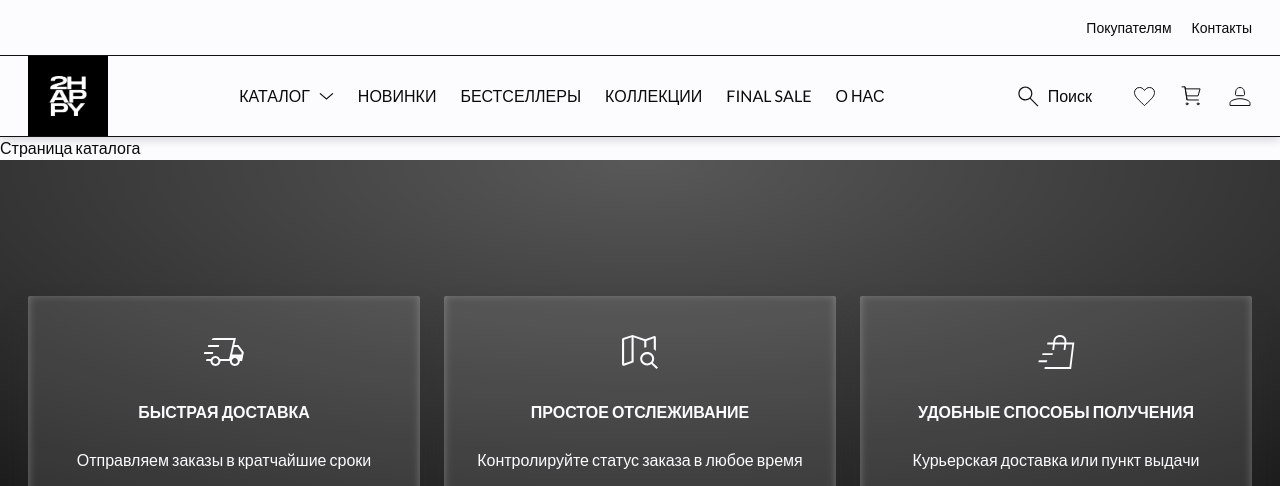
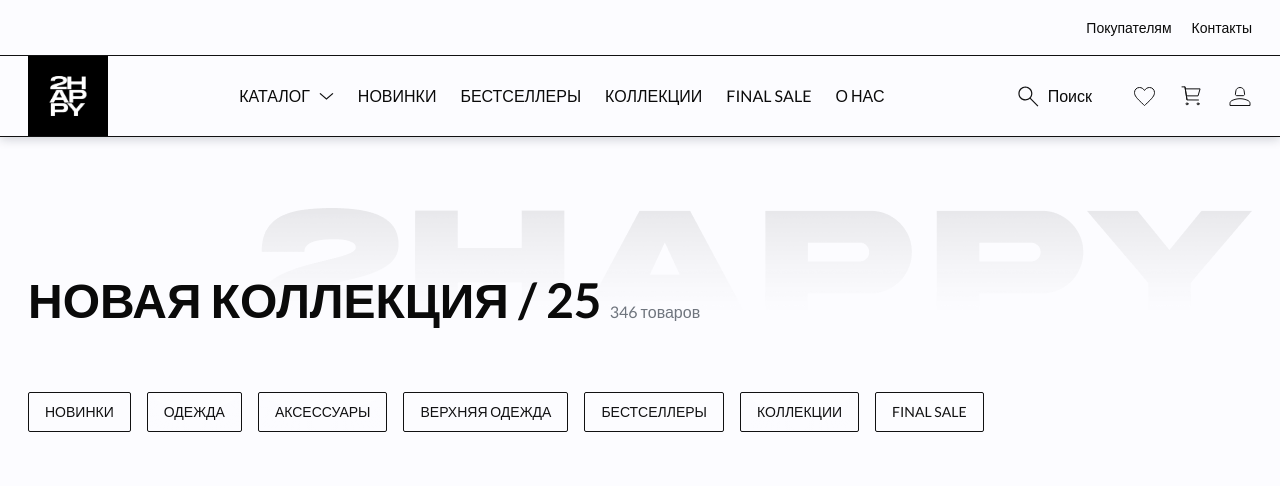
Before and after one commit to Stobles/2happy, a Next.js app: page /bags in a window 1280 px wide. Shown: the top 486 px of the page. Built offline with nearby package versions, Linux system fonts and the light colour scheme.

Commit message:
feat: create catalog header

```diff
--- /dev/null
+++ b/src/app/(catalog)/[category]/consts.ts
@@ -0,0 +1,43 @@
+import { Category } from "@/features/Categories/types";
+
+export const PRODUCTS = Array.from({ length: 24 }, (_, i) => ({
+  id: `id${i + 1}`,
+  title: ["Платье", "Куртка", "Брюки", "Футболка", "Рубашка"][i % 5],
+  colors: [
+    {
+      id: 1,
+      hex: `#${Math.floor(Math.random() * 16777215)
+        .toString(16)
+        .padStart(6, "0")}`,
+    },
+    {
+      id: 2,
+      hex: `#${Math.floor(Math.random() * 16777215)
+        .toString(16)
+        .padStart(6, "0")}`,
+    },
+  ],
+  sizes: [
+    { id: 1, size: "XS" },
+    { id: 2, size: "S" },
+    { id: 3, size: "M" },
+    { id: 4, size: "L" },
+    { id: 5, size: "XL" },
+  ].slice(0, Math.floor(Math.random() * 5) + 1),
+  price: Math.floor(Math.random() * (100000 - 30000) + 30000),
+  sale: {
+    price: Math.floor(Math.random() * (70000 - 20000) + 20000),
+    amount: Math.floor(Math.random() * 30) + 10,
+  },
+  image: "/images/Home/Fashion/fashion-1.jpg",
+}));
+
+export const CATEGORIES: Category[] = [
+  { text: "Новинки", href: "/" },
+  { text: "Одежда", href: "/" },
+  { text: "Аксессуары", href: "/" },
+  { text: "Верхняя одежда", href: "/" },
+  { text: "Бестселлеры", href: "/" },
+  { text: "Коллекции", href: "/" },
+  { text: "Final Sale", href: "/" },
+];
--- a/src/app/(catalog)/[category]/page.tsx
+++ b/src/app/(catalog)/[category]/page.tsx
@@ -1,5 +1,29 @@
+"use client";
+
+import Container from "@/components/UI/Container";
+import { CategorySlider } from "@/features/Categories/components/CategorySlider/CategorySlider";
+import Image from "next/image";
+import { CATEGORIES } from "./consts";
+
 const CatalogPage = () => {
-  return <div>Страница каталога</div>;
+  return (
+    <Container className="my-section flex flex-col gap-10">
+      <Image
+        className="absolute w-[992px] h-[112px] top-[-64px] right-0"
+        width={992}
+        height={112}
+        src="/images/section-logo.png"
+        alt="section-logo"
+      />
+      <div className="w-full flex flex-col gap-16">
+        <div className="flex items-end gap-2">
+          <h2 className="text-h2">Новая коллекция / 25</h2>
+          <span className="text-body2 mb-1 text-gray-middle">346 товаров</span>
+        </div>
+        <CategorySlider categories={CATEGORIES} />
+      </div>
+    </Container>
+  );
 };
 
 export default CatalogPage;
--- a/src/components/UI/Button.tsx
+++ b/src/components/UI/Button.tsx
@@ -5,7 +5,7 @@ import { cva, type VariantProps } from "class-variance-authority";
 import { cn } from "@/lib/utils";
 
 const buttonVariants = cva(
-  `inline-flex w-max items-center justify-center gap-2 whitespace-nowrap uppercase rounded-xs bg-radial-gradient text-sm font-medium transition-colors duration-300
+  `inline-flex w-max items-center justify-center gap-2 whitespace-nowrap uppercase rounded-xs bg-radial-gradient text-sm font-medium transition-all duration-300
   focus-visible:outline-none focus-visible:border-solid focus-visible:border-2 focus-visible:border-stroke-black
   disabled:pointer-events-none disabled:bg-button-bg-disabled disabled:text-button-text-disabled disabled:svg-disabled
   [&_svg]:pointer-events-none [&_svg]:size-[24px] [&_svg]:shrink-0 [&_svg]:transition-colors`,
@@ -17,7 +17,7 @@ const buttonVariants = cva(
           [&_svg]:fill-white
           hover:bg-button-primary-bg-hover hover:primary-svg-hover
           focus-visible:bg-button-primary-bg-focused active:primary-svg-active`,
-        secondary: `text-button-secondary-text border-[1px] border-stroke-black
+        secondary: `text-button-secondary-text border-[1px] border-stroke-black bg-button-secondary-bg
           hover:bg-button-secondary-bg-hover hover:text-button-secondary-text-hover hover:border-stroke-darkGrey hover:secondary-svg-hover
           focus-visible:bg-button-secondary-bg-focused
           active:border-[1px] active:bg-button-secondary-bg-active active:secondary-svg-active`,
--- a/src/components/UI/SliderButton.tsx
+++ b/src/components/UI/SliderButton.tsx
@@ -1,20 +1,51 @@
-import { ReactNode } from "react";
+import { Slot } from "@radix-ui/react-slot";
+import { ButtonHTMLAttributes, useEffect, useState } from "react";
 import { useSwiper } from "swiper/react";
 
-const SliderButton = ({
-  children,
-  type,
-}: {
-  children: ReactNode;
-  type: "next" | "prev";
-}) => {
+interface ISliderButtonProps extends ButtonHTMLAttributes<HTMLButtonElement> {
+  slideType: "next" | "prev";
+  asChild?: boolean;
+}
+
+const SliderButton = ({ slideType, asChild, ...props }: ISliderButtonProps) => {
+  const Comp = asChild ? Slot : "button";
+
   const swiper = useSwiper();
+  const [isDisabled, setIsDisabled] = useState(false);
 
   const handleClick = () => {
-    if (type === "next") swiper.slideNext();
+    if (slideType === "next") swiper.slideNext();
     else swiper.slidePrev();
   };
-  return <button onClick={handleClick}>{children}</button>;
+
+  useEffect(() => {
+    if (!swiper) return;
+
+    const updateState = () => {
+      setIsDisabled(slideType === "next" ? swiper.isEnd : swiper.isBeginning);
+    };
+
+    updateState();
+    swiper.on("slideChange", updateState);
+    swiper.on("reachEnd", updateState);
+    swiper.on("reachBeginning", updateState);
+
+    return () => {
+      swiper.off("slideChange", updateState);
+      swiper.off("reachEnd", updateState);
+      swiper.off("reachBeginning", updateState);
+    };
+  }, [swiper, slideType]);
+
+  return (
+    <Comp
+      style={{
+        display: isDisabled ? "none" : "block",
+      }}
+      onClick={handleClick}
+      {...props}
+    />
+  );
 };
 
 export default SliderButton;
--- /dev/null
+++ b/src/features/Categories/components/CategorySlider/CategorySlider.tsx
@@ -0,0 +1,49 @@
+import { Button } from "@/components/UI/Button";
+import { Swiper, SwiperSlide } from "swiper/react";
+import { Category } from "../../types";
+import Link from "next/link";
+
+import "swiper/css";
+import "swiper/css/pagination";
+import "./styles.css";
+import SliderButton from "@/components/UI/SliderButton";
+import ArrowRightIcon from "@/components/icons/Arrows/ArrowRightIcon";
+
+export const CategorySlider = ({ categories }: { categories: Category[] }) => {
+  return (
+    <div className="category-slider ">
+      <Swiper slidesPerView="auto" spaceBetween={16}>
+        <SliderButton
+          asChild
+          slideType="prev"
+          className="absolute left-[-1px] top-0 z-10"
+        >
+          <Button variant="tertiary" size="iconSmall">
+            <ArrowRightIcon className="rotate-180" />
+          </Button>
+        </SliderButton>
+        {categories.map((item) => (
+          <SwiperSlide key={item.text} className="pb-1">
+            <Button
+              className="py-2 px-4 hover:shadow-elevation-1"
+              variant="secondary"
+              size="small"
+              asChild
+            >
+              <Link href={item.href}>{item.text}</Link>
+            </Button>
+          </SwiperSlide>
+        ))}
+        <SliderButton
+          className="absolute top-0 right-[-1px] z-10"
+          asChild
+          slideType="next"
+        >
+          <Button variant="tertiary" size="iconSmall">
+            <ArrowRightIcon />
+          </Button>
+        </SliderButton>
+      </Swiper>
+    </div>
+  );
+};
--- /dev/null
+++ b/src/features/Categories/components/CategorySlider/styles.css
@@ -0,0 +1,3 @@
+.category-slider .swiper-slide {
+  width: max-content;
+}
--- /dev/null
+++ b/src/features/Categories/types/index.ts
@@ -0,0 +1,4 @@
+export type Category = {
+  href: string;
+  text: string;
+};
--- a/tailwind.config.js
+++ b/tailwind.config.js
@@ -92,6 +92,7 @@ module.exports = {
           },
           secondary: {
             bg: {
+              DEFAULT: "#FCFCFF",
               hover: "#111112",
               focused: "#E5E8EE",
               active: "#E5E8EE",
@@ -107,6 +108,7 @@ module.exports = {
           },
           tertiary: {
             bg: {
+              DEFAULT: "#FCFCFF",
               hover: "#111112",
               focused: "#E5E8EE",
               active: "#E5E8EE",
```
